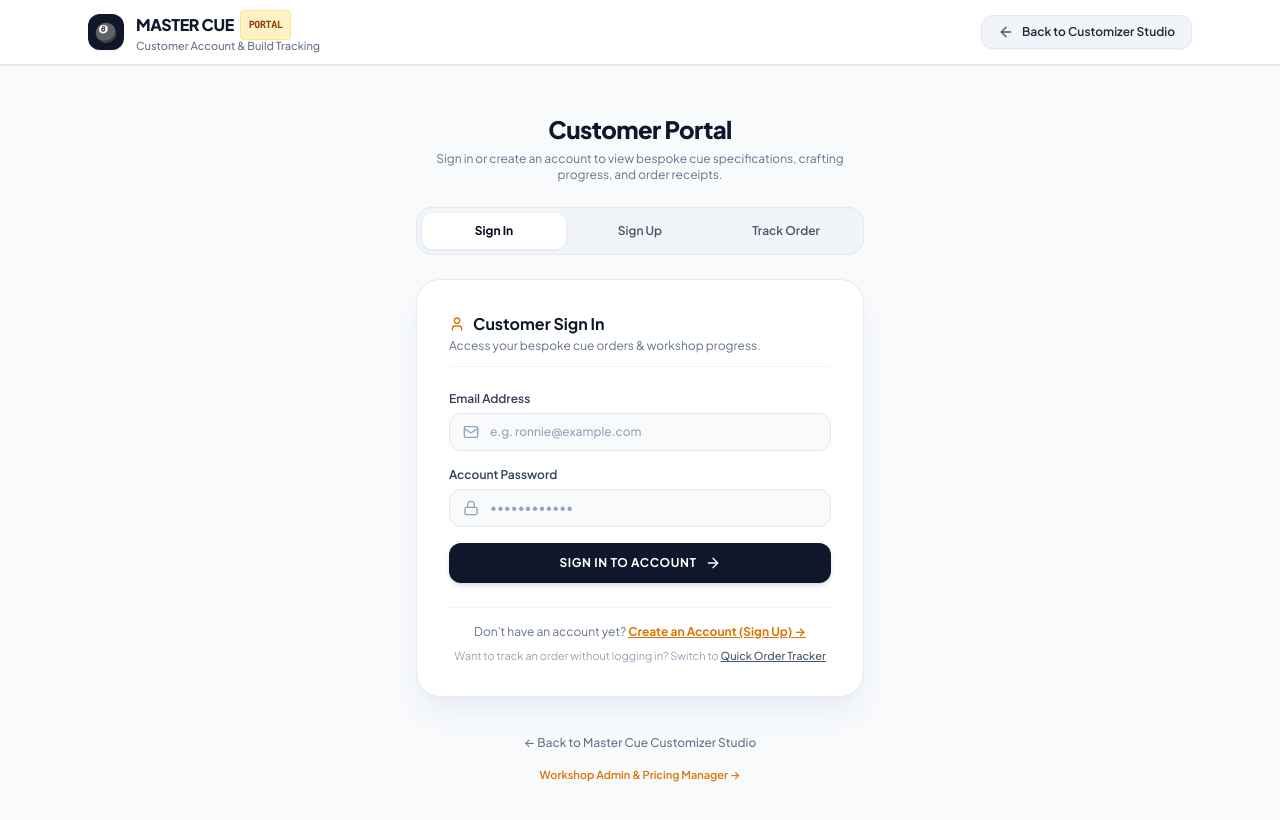
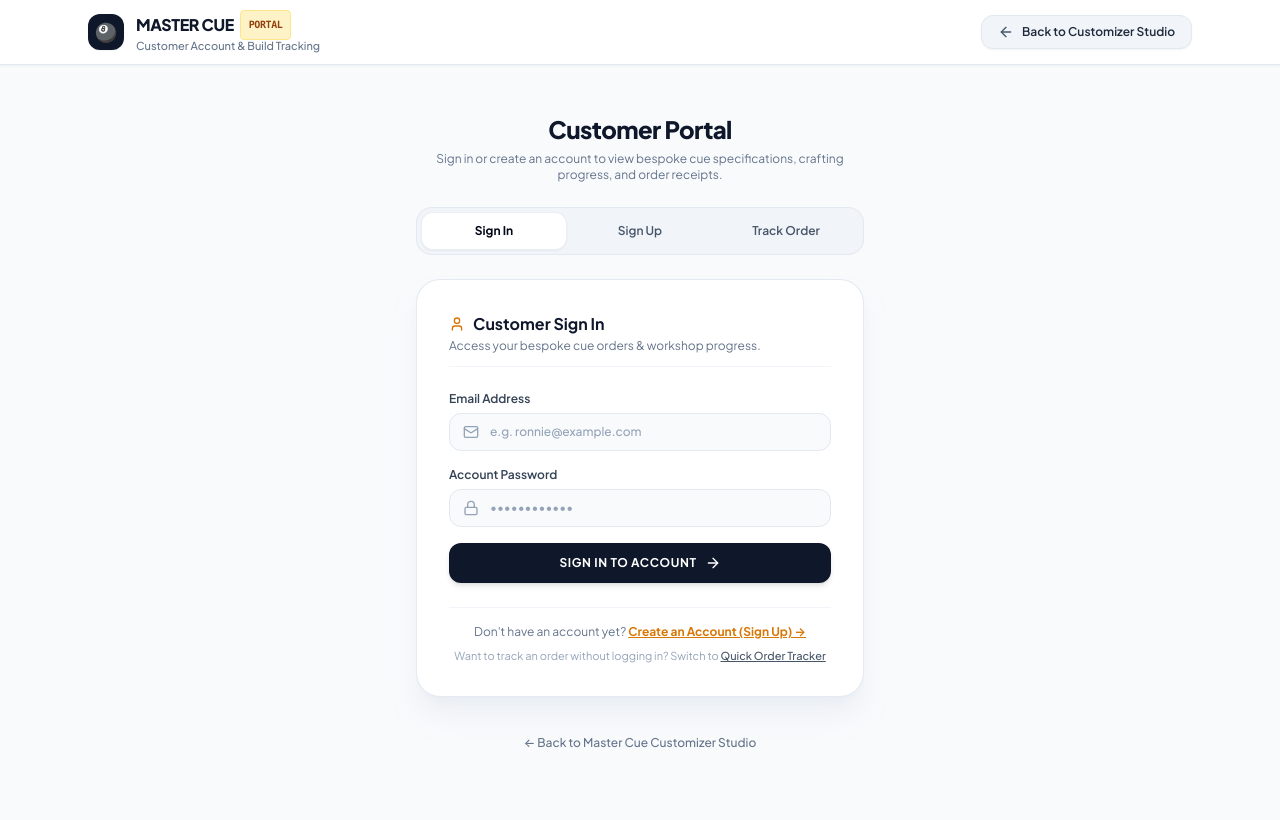
Before and after one commit to raheel2k29/mastercue, a Next.js app: page /account/login in a window 1280 px wide. Shown: the top 820 px of the page. Built offline with nearby package versions, Linux system fonts and the light colour scheme.

Commit message:
fix: completely remove public Admin button from Studio header and account login

```diff
--- a/app/account/login/page.tsx
+++ b/app/account/login/page.tsx
@@ -665,24 +665,14 @@ function CustomerAuthContent() {
             </div>
           )}
 
-          {/* Bottom Back Link & Workshop Admin Link */}
-          <div className="text-center space-y-2 pt-2">
-            <div>
+          {/* Bottom Back Link */}
+          <div className="text-center pt-2">
             <Link
               href="/"
               className="text-xs text-slate-500 hover:text-slate-800 transition inline-flex items-center gap-1.5 font-medium"
             >
               <span>← Back to Master Cue Customizer Studio</span>
             </Link>
-            </div>
-            <div>
-              <Link
-                href="/admin"
-                className="text-[11px] text-amber-600 hover:text-amber-700 font-semibold transition inline-flex items-center gap-1 hover:underline"
-              >
-                <span>Workshop Admin & Pricing Manager →</span>
-              </Link>
-            </div>
           </div>
         </div>
       </main>
--- a/app/page.tsx
+++ b/app/page.tsx
@@ -176,14 +176,6 @@ function CueCustomizerContent() {
                 {customer ? `Account (${customer.fullName.split(' ')[0]})` : 'My Account'}
               </span>
             </button>
-            <Link
-              href="/admin"
-              title="Workshop Admin & Pricing Control Panel"
-              className="flex items-center gap-1.5 px-3 py-2 rounded-xl bg-amber-500/10 hover:bg-amber-500/20 border border-amber-500/30 text-xs font-bold text-amber-700 transition"
-            >
-              <Sliders className="w-3.5 h-3.5 text-amber-600" />
-              <span className="hidden sm:inline">Admin</span>
-            </Link>
           </div>
         </div>
       </header>
```
Lines whose indentation alone changed are shown as unchanged.
